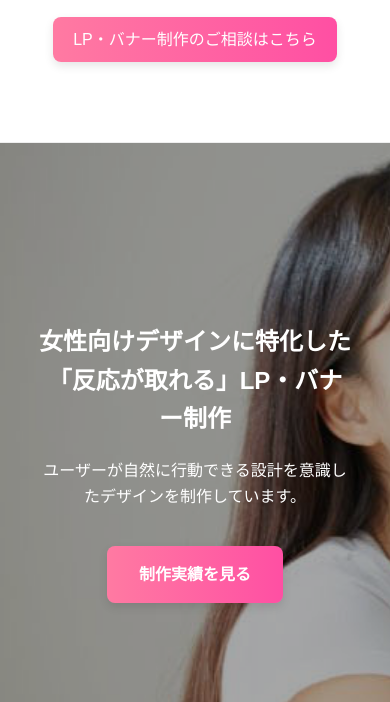
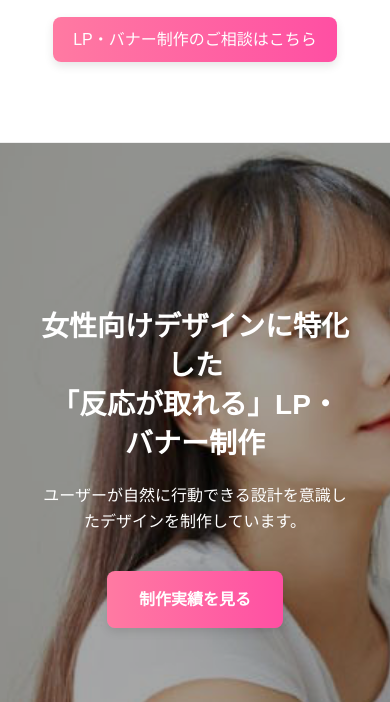
Before and after one commit to gazellejj/gazellejj.github.io, a plain HTML site: page portfolio/index.html in a window 390 px wide. Shown: the part 142-844 px from the top of the page. Drawn offline with Linux system fonts and the light colour scheme.

Commit message:
Add files via upload

```diff
--- a/portfolio/biyouLP/style.css
+++ b/portfolio/biyouLP/style.css
@@ -99,3 +99,22 @@ ul {
 .profile {
   background: #f9f9ff;
 }
+
+
+/* ------------------------------------------------------------
+スマホ対応
+------------------------------------------------------------ */
+@media screen and (max-width:600px) {
+  .hero {
+    background-position: -150px center;
+  }
+
+  .hero__inner {
+    padding: 80px 20px;
+  }
+
+  .hero h2 {
+    font-size: 28px;
+    line-height: 1.4;
+  }
+}
--- a/portfolio/chanelingLP/style.css
+++ b/portfolio/chanelingLP/style.css
@@ -99,3 +99,22 @@ body {
   .profile {
     background: #f9f9ff;
   }
+
+
+  /* ------------------------------------------------------------
+スマホ対応
+------------------------------------------------------------ */
+@media screen and (max-width:600px) {
+  .hero {
+    background-position: -300px center;
+  }
+
+  .hero__inner {
+    padding: 80px 20px;
+  }
+
+  .hero h2 {
+    font-size: 28px;
+    line-height: 1.4;
+  }
+}
--- a/portfolio/style.css
+++ b/portfolio/style.css
@@ -192,3 +192,22 @@ petfriend詳細ページ　petfriend_shokai.html
 .work-detail a {
   margin-bottom: 60px;
 }
+
+
+/* ------------------------------------------------------------
+スマホ対応
+------------------------------------------------------------ */
+@media screen and (max-width:600px) {
+  .hero {
+    background-position: -150px center;
+  }
+
+  .hero__inner {
+    padding: 80px 20px;
+  }
+
+  .hero h2 {
+    font-size: 28px;
+    line-height: 1.4;
+  }
+}
```
